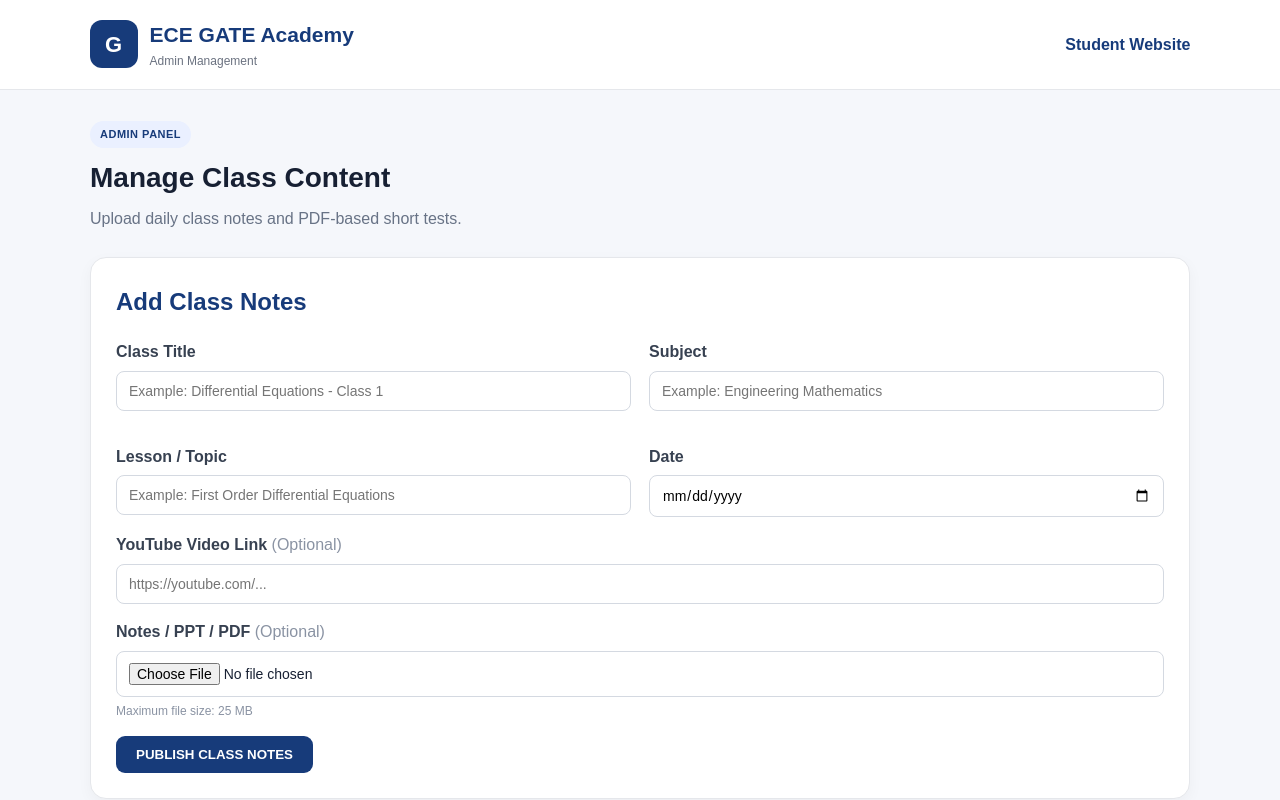
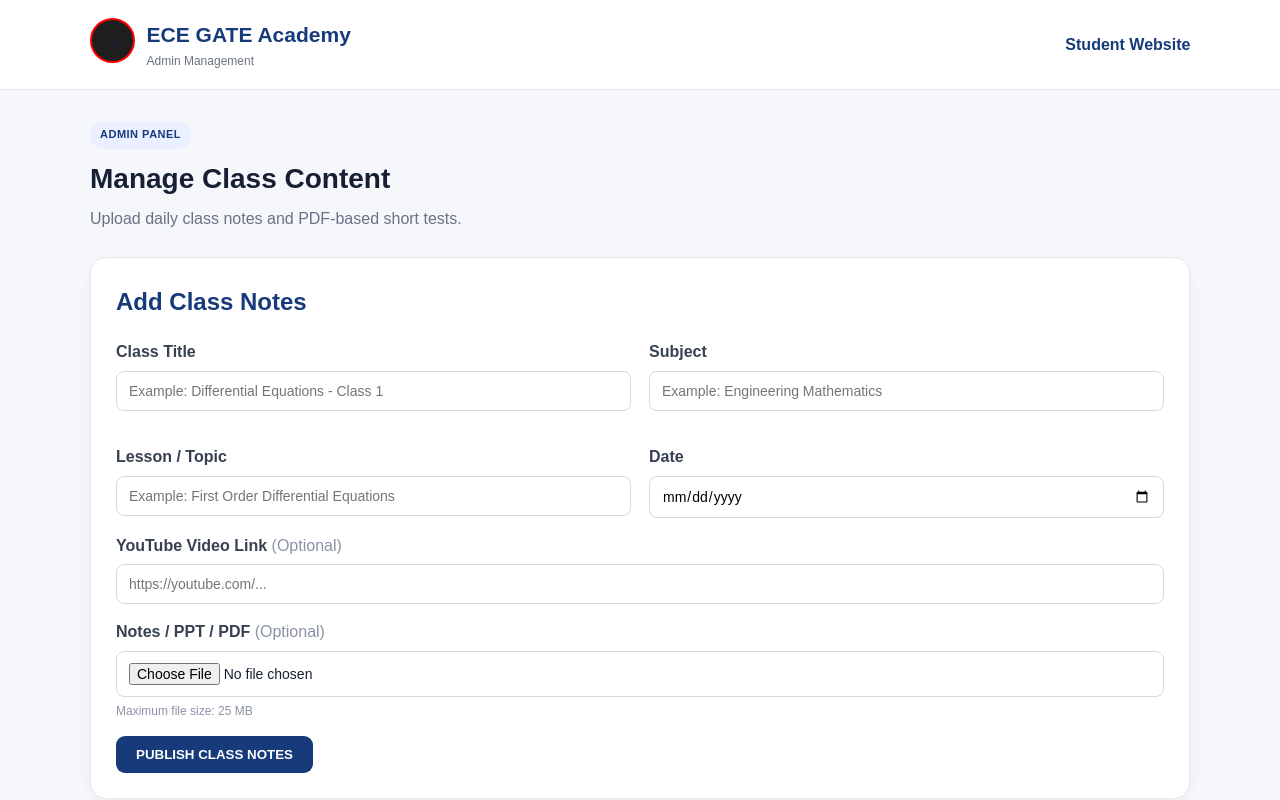
Before and after one commit to indhureddy153-cloud/ece-gate-academy, a website: page public/admin.html in a window 1280 px wide. Shown: the top 800 px of the page. Drawn offline with Linux system fonts and the light colour scheme; no server answers.

Commit message:
Fix logo size

```diff
--- a/public/style.css
+++ b/public/style.css
@@ -39,16 +39,25 @@ header {
 }
 
 .logo {
-  width: 48px;
-  height: 48px;
-  border-radius: 12px;
-  background: #173b7a;
-  color: white;
+  width: 45px !important;
+  height: 45px !important;
+  margin: 0 auto 8px;
+  border-radius: 50%;
+  overflow: hidden;
+  background: #1e1e1e;
+  border: 2px solid red;
   display: flex;
   align-items: center;
   justify-content: center;
-  font-size: 22px;
-  font-weight: bold;
+}
+
+.logo img {
+  width: 45px !important;
+  height: 45px !important;
+  max-width: 45px !important;
+  max-height: 45px !important;
+  object-fit: contain;
+  display: block;
 }
 
 .logo-text h1 {
```
Also changed, not shown: netlify.toml.
